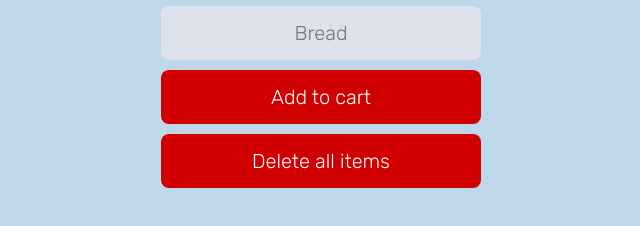
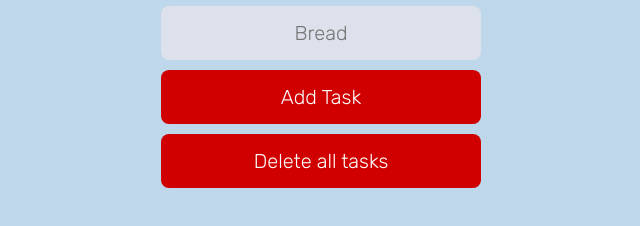
Before and after one commit to arkagme/jsbasics, a browser extension: page mobile-app-js/index.html in a window 1280 px wide. Shown: the part 184-410 px from the top of the page, 319-959 px from the left. Drawn offline with Linux system fonts and the light colour scheme; no server answers.

Commit message:
updated HTML

```diff
--- a/mobile-app-js/index.html
+++ b/mobile-app-js/index.html
@@ -1,7 +1,7 @@
 <!doctype html>
 <html>
     <head>
-        <title>Add to Cart</title>
+        <title>Things to Do</title>
         <meta name="viewport" content="width=device-width, initial-scale=1.0">
         <link rel="preconnect" href="https://fonts.googleapis.com">
         <link rel="preconnect" href="https://fonts.gstatic.com" crossorigin>
@@ -16,8 +16,8 @@
         <div class="container">
             <img src="shopping-cart.png">
             <input type="text" id="input-field" placeholder="Bread">
-            <button id="add-button">Add to cart</button>
-            <button id="del-button">Delete all items</button>
+            <button id="add-button">Add Task</button>
+            <button id="del-button">Delete all tasks</button>
             <ul id="shopping-list">
             </ul>
         </div>
```
